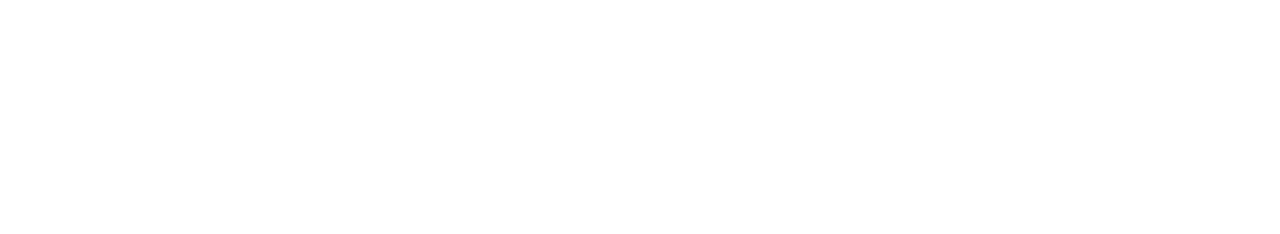
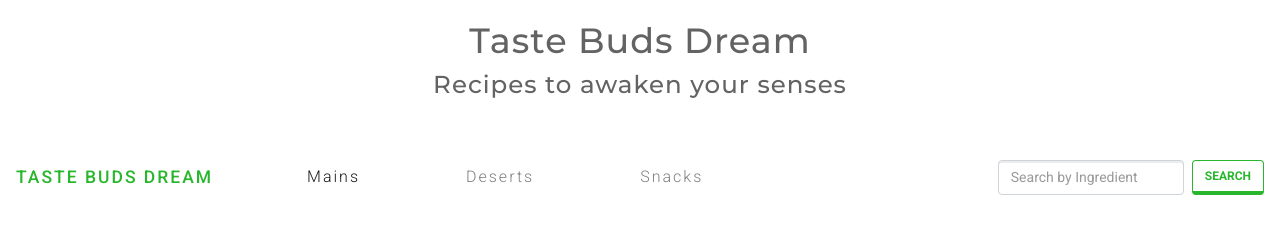
Before and after one commit to JihanePett/TBD, a plain HTML site: page index.html in a window 1280 px wide. Drawn offline with nearby package versions, Linux system fonts and the light colour scheme.

Commit message:
added a container logo&slogan and  navigation in the index.html as well as created each css style

```diff
--- a/assets/css/style.css
+++ b/assets/css/style.css
@@ -0,0 +1,53 @@
+@import url("https://fonts.googleapis.com/css?family=Montserrat:100,200,300,400,500,600,700,800,900|Roboto:100,200,300,400,500,600,700");
+
+body {
+  font-family: "Roboto", sans-serif;
+  color: #1a1919ad;
+}
+
+/*----------------------------------------------------logo-slogan*/
+.logo-slogan {
+  font-family: "Montserrat", sans-serif;
+  letter-spacing: 1px;
+  text-align: center;
+  margin-top: 20px;
+  margin-bottom: 50px;
+}
+
+/*----------------------------------------------------Navigation*/
+.bg-light{
+    border: none;
+}
+
+.navbar-light .navbar-brand {
+  font-weight: 500;
+  text-transform: uppercase;
+  letter-spacing: 2px;
+  text-align: center;
+  color: rgb(40, 182, 44);
+}
+
+.navbar-light .navbar-brand:hover,
+.navbar-light
+  .navbar-brand:focus
+  {
+  color: #1a1919ad;
+}
+
+.nav-item {
+  font-weight: 300;
+  font-size: 16px;
+  letter-spacing: 2px;
+  margin-right: 20px;
+  margin-left: 20px;
+  padding-left: 50px;
+}
+
+li.nav-item:hover {
+  color: rgb(40, 182, 44);
+}
+
+.form-control:focus {
+  border-color: #28a745;
+  box-shadow: 0 0 0 0.2rem rgba(40, 167, 69, 0.25);
+}
--- a/index.html
+++ b/index.html
@@ -1,15 +1,72 @@
 <!DOCTYPE html>
 <html lang="en">
   <head>
-<meta charset="UTF-8">
-<meta name="viewport" content="width=device-width, initial-scale=1.0">
-<meta http-equiv="X-UA-Compatible" content="ie=edge">
-<link rel="stylesheet" href="https://cdnjs.cloudflare.com/ajax/libs/bootswatch/4.5.0/lumen/bootstrap.min.css">
-<link rel="stylesheet" href="https://cdnjs.cloudflare.com/ajax/libs/font-awesome/5.13.0/css/all.min.css">
-<link rel="stylesheet" href="assets/css/style.css">
+    <meta charset="UTF-8" />
+    <meta name="viewport" content="width=device-width, initial-scale=1.0" />
+    <meta http-equiv="X-UA-Compatible" content="ie=edge" />
+    <link
+      rel="stylesheet"
+      href="https://cdnjs.cloudflare.com/ajax/libs/bootswatch/4.5.0/lumen/bootstrap.min.css"
+    />
+    <link
+      rel="stylesheet"
+      href="https://cdnjs.cloudflare.com/ajax/libs/font-awesome/5.13.0/css/all.min.css"
+    />
+    <link rel="stylesheet" href="assets/css/style.css" />
     <title>Taste Buds Dream</title>
   </head>
   <body>
+    <!--Logo and Slogan-->
+    <div class="container-fluid">
+      <div class="row-no-gutters d-none d-sm-block">
+        <div class="col-12 logo-slogan">
+          <h1>Taste Buds Dream</h1>
+          <h3>Recipes to awaken your senses</h3>
+        </div>
+      </div>
+    </div>
+    <!--Navigation bar-->
+    <nav class="navbar navbar-expand-lg navbar-light bg-light">
+      <a class="navbar-brand" href="index.html">Taste Buds Dream</a>
+      <button
+        class="navbar-toggler"
+        type="button"
+        data-toggle="collapse"
+        data-target="#navbarSupportedContent"
+        aria-controls="navbarSupportedContent"
+        aria-expanded="false"
+        aria-label="Toggle navigation"
+      >
+        <span class="navbar-toggler-icon"></span>
+      </button>
+
+      <div class="collapse navbar-collapse" id="navbarSupportedContent">
+        <ul class="navbar-nav mr-auto">
+          <li class="nav-item active">
+            <a class="nav-link" href="#"
+              >Mains <span class="sr-only">(current)</span></a
+            >
+          </li>
+          <li class="nav-item">
+            <a class="nav-link" href="#">Deserts</a>
+          </li>
+          <li class="nav-item">
+            <a class="nav-link" href="#">Snacks</a>
+          </li>
+        </ul>
+        <form class="form-inline my-2 my-lg-0">
+          <input
+            class="form-control mr-sm-2"
+            type="search"
+            placeholder="Search by Ingredient"
+            aria-label="Search by Ingredient"
+          />
+          <button class="btn btn-outline-success my-2 my-sm-0" type="submit">
+            Search
+          </button>
+        </form>
+      </div>
+    </nav>
 
     <script src="https://cdnjs.cloudflare.com/ajax/libs/jquery/3.5.1/jquery.slim.min.js"></script>
     <script src="https://cdnjs.cloudflare.com/ajax/libs/popper.js/1.16.1/umd/popper.min.js"></script>
```
Lines whose indentation alone changed are shown as unchanged.
